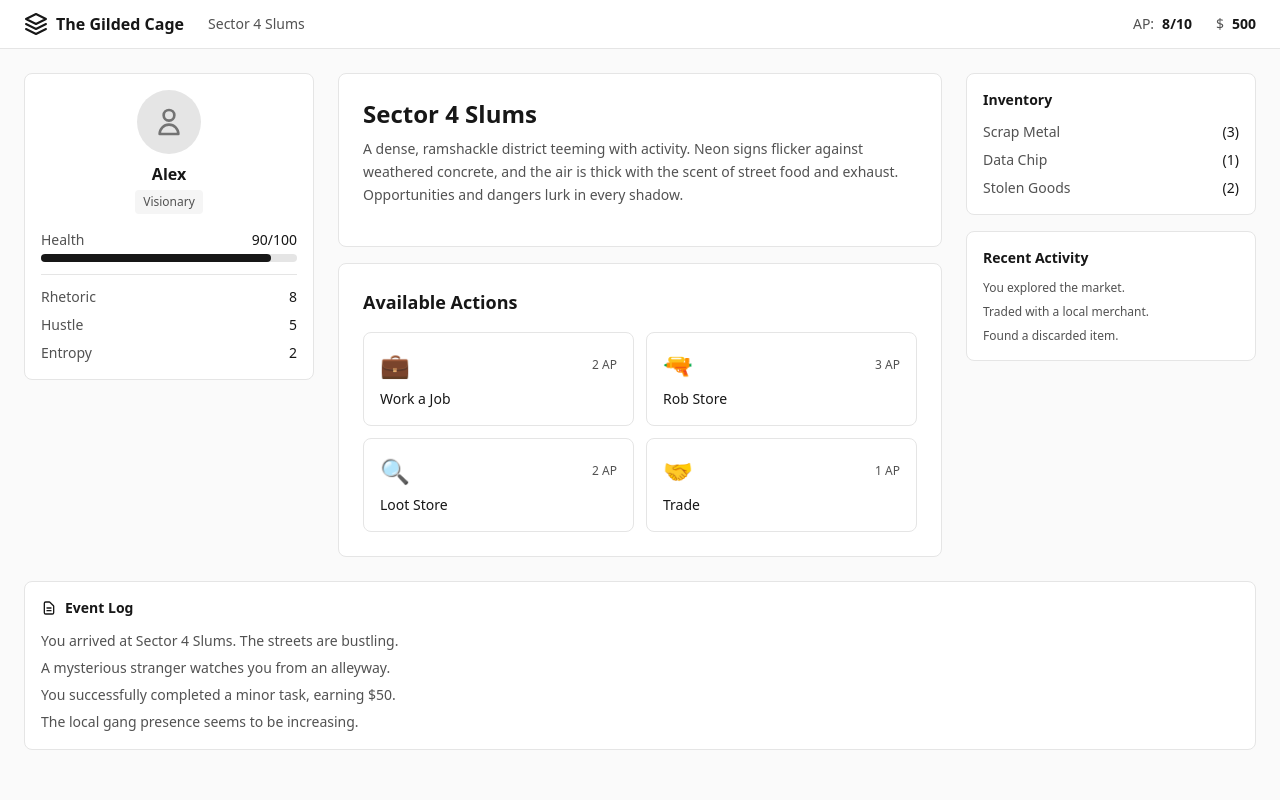
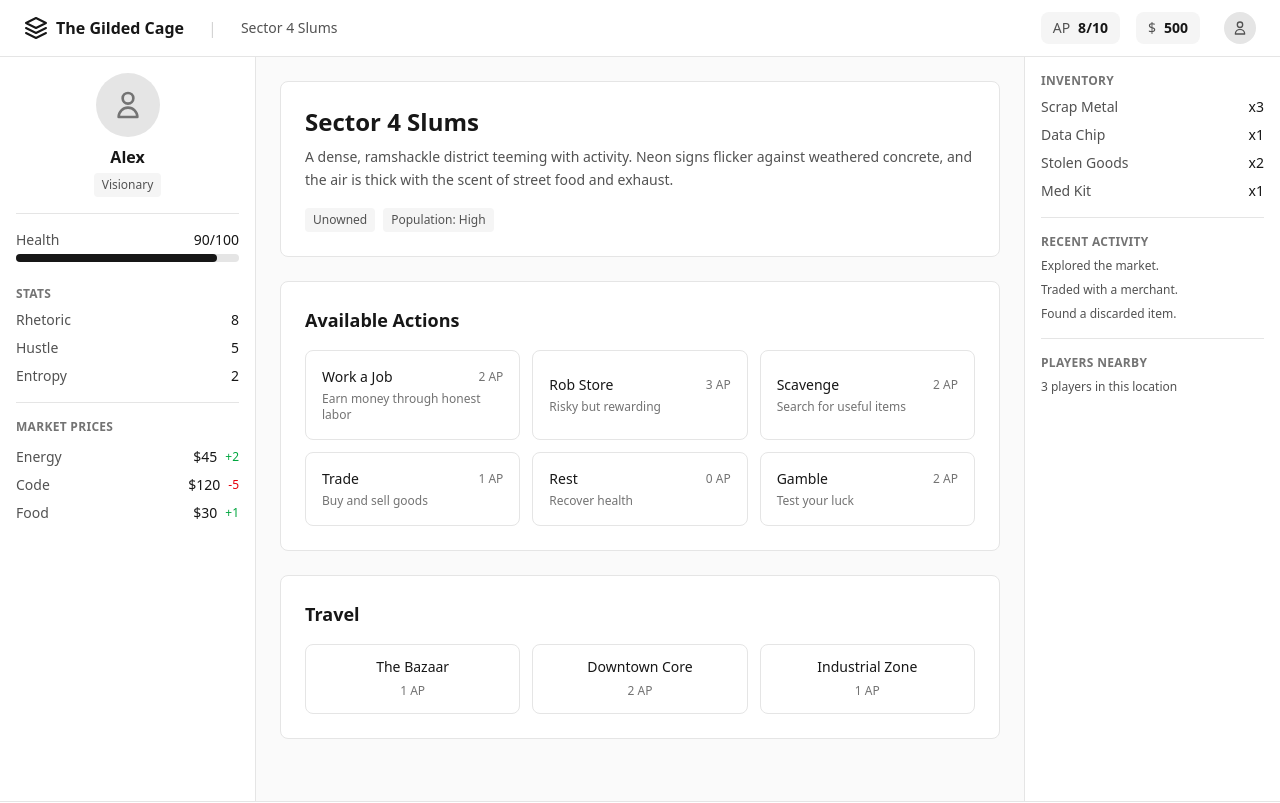
Before and after one commit to tomiwa-a/gilded-cage, a React (Vite) app: page /game in a window 1280 px wide. Shown: the top 803 px of the page. Built offline with nearby package versions, Linux system fonts and the light colour scheme.

Commit message:
added mock data

```diff
--- /dev/null
+++ b/src/data/mocks.ts
@@ -0,0 +1,57 @@
+export const mockPlayer = {
+  name: "Alex",
+  archetype: "Visionary",
+  health: 90,
+  maxHealth: 100,
+  ap: 8,
+  maxAp: 10,
+  money: 500,
+  stats: {
+    rhetoric: 8,
+    hustle: 5,
+    entropy: 2,
+  },
+};
+
+export const mockLocation = {
+  name: "Sector 4 Slums",
+  description: "A dense, ramshackle district teeming with activity. Neon signs flicker against weathered concrete, and the air is thick with the scent of street food and exhaust.",
+  owner: null,
+  statusEffects: [],
+  connectedLocations: [
+    { id: 1, name: "The Bazaar", cost: 1 },
+    { id: 2, name: "Downtown Core", cost: 2 },
+    { id: 3, name: "Industrial Zone", cost: 1 },
+  ],
+};
+
+export const mockActions = [
+  { id: 1, name: "Work a Job", cost: 2, description: "Earn money through honest labor" },
+  { id: 2, name: "Rob Store", cost: 3, description: "Risky but rewarding" },
+  { id: 3, name: "Scavenge", cost: 2, description: "Search for useful items" },
+  { id: 4, name: "Trade", cost: 1, description: "Buy and sell goods" },
+  { id: 5, name: "Rest", cost: 0, description: "Recover health" },
+  { id: 6, name: "Gamble", cost: 2, description: "Test your luck" },
+];
+
+export const mockInventory = [
+  { name: "Scrap Metal", quantity: 3 },
+  { name: "Data Chip", quantity: 1 },
+  { name: "Stolen Goods", quantity: 2 },
+  { name: "Med Kit", quantity: 1 },
+];
+
+export const mockEventLog = [
+  { id: 1, text: "You arrived at Sector 4 Slums. The streets are bustling.", time: "2 min ago" },
+  { id: 2, text: "A mysterious stranger watches you from an alleyway.", time: "5 min ago" },
+  { id: 3, text: "You successfully completed a minor task, earning $50.", time: "8 min ago" },
+  { id: 4, text: "The local gang presence seems to be increasing.", time: "12 min ago" },
+  { id: 5, text: "You found a discarded data chip on the ground.", time: "15 min ago" },
+  { id: 6, text: "A vendor offers you a suspicious deal.", time: "20 min ago" },
+];
+
+export const mockMarketPrices = [
+  { resource: "Energy", price: 45, change: +2 },
+  { resource: "Code", price: 120, change: -5 },
+  { resource: "Food", price: 30, change: +1 },
+];
--- a/src/pages/GamePage.tsx
+++ b/src/pages/GamePage.tsx
@@ -1,55 +1,16 @@
+import { useState } from 'react';
 import { useNavigate } from 'react-router-dom';
 import LogoIcon from '../components/icons/LogoIcon';
+import { mockPlayer, mockLocation, mockActions, mockInventory, mockEventLog, mockMarketPrices } from '../data/mocks';
 
 export default function GamePage() {
   const navigate = useNavigate();
-
-  const mockPlayer = {
-    name: "Alex",
-    archetype: "Visionary",
-    health: 90,
-    maxHealth: 100,
-    ap: 8,
-    maxAp: 10,
-    money: 500,
-    stats: {
-      rhetoric: 8,
-      hustle: 5,
-      entropy: 2,
-    },
-  };
-
-  const mockLocation = {
-    name: "Sector 4 Slums",
-    description: "A dense, ramshackle district teeming with activity. Neon signs flicker against weathered concrete, and the air is thick with the scent of street food and exhaust. Opportunities and dangers lurk in every shadow.",
-    owner: null,
-    statusEffects: [],
-  };
-
-  const mockActions = [
-    { id: 1, name: "Work a Job", cost: 2, icon: "💼" },
-    { id: 2, name: "Rob Store", cost: 3, icon: "🔫" },
-    { id: 3, name: "Loot Store", cost: 2, icon: "🔍" },
-    { id: 4, name: "Trade", cost: 1, icon: "🤝" },
-  ];
-
-  const mockInventory = [
-    { name: "Scrap Metal", quantity: 3 },
-    { name: "Data Chip", quantity: 1 },
-    { name: "Stolen Goods", quantity: 2 },
-  ];
-
-  const mockEventLog = [
-    "You arrived at Sector 4 Slums. The streets are bustling.",
-    "A mysterious stranger watches you from an alleyway.",
-    "You successfully completed a minor task, earning $50.",
-    "The local gang presence seems to be increasing.",
-  ];
+  const [eventLogOpen, setEventLogOpen] = useState(true);
 
   return (
-    <div className="min-h-screen bg-neutral-50">
-      <nav className="bg-white border-b border-neutral-200">
-        <div className="max-w-7xl mx-auto px-6 py-3 flex items-center justify-between">
+    <div className="min-h-screen bg-neutral-50 flex flex-col">
+      <nav className="bg-white border-b border-neutral-200 sticky top-0 z-50">
+        <div className="px-6 py-3 flex items-center justify-between">
           <div className="flex items-center gap-6">
             <button onClick={() => navigate('/')} className="flex items-center gap-2 hover:opacity-70 transition-opacity">
               <div className="w-6 h-6 text-neutral-900">
@@ -57,28 +18,33 @@ export default function GamePage() {
               </div>
               <span className="font-semibold text-neutral-900">The Gilded Cage</span>
             </button>
-            <div className="text-neutral-600 text-sm">
-              {mockLocation.name}
+            <span className="text-neutral-300">|</span>
+            <span className="text-neutral-600 text-sm">{mockLocation.name}</span>
+          </div>
+          <div className="flex items-center gap-6">
+            <div className="flex items-center gap-4 text-sm">
+              <div className="flex items-center gap-2 bg-neutral-100 px-3 py-1.5 rounded-lg">
+                <span className="text-neutral-600">AP</span>
+                <span className="font-semibold text-neutral-900">{mockPlayer.ap}/{mockPlayer.maxAp}</span>
+              </div>
+              <div className="flex items-center gap-2 bg-neutral-100 px-3 py-1.5 rounded-lg">
+                <span className="text-neutral-600">$</span>
+                <span className="font-semibold text-neutral-900">{mockPlayer.money}</span>
               </div>
             </div>
-          <div className="flex items-center gap-6">
-            <div className="flex items-center gap-2 text-sm">
-              <span className="text-neutral-600">AP:</span>
-              <span className="font-semibold text-neutral-900">{mockPlayer.ap}/{mockPlayer.maxAp}</span>
-            </div>
-            <div className="flex items-center gap-2 text-sm">
-              <span className="text-neutral-600">$</span>
-              <span className="font-semibold text-neutral-900">{mockPlayer.money}</span>
+            <div className="w-8 h-8 bg-neutral-200 rounded-full flex items-center justify-center">
+              <svg className="w-4 h-4 text-neutral-600" fill="none" stroke="currentColor" viewBox="0 0 24 24">
+                <path strokeLinecap="round" strokeLinejoin="round" strokeWidth={2} d="M16 7a4 4 0 11-8 0 4 4 0 018 0zM12 14a7 7 0 00-7 7h14a7 7 0 00-7-7z" />
+              </svg>
             </div>
           </div>
         </div>
       </nav>
 
-      <div className="max-w-7xl mx-auto p-6">
-        <div className="grid grid-cols-12 gap-6">
-          <aside className="col-span-3 space-y-4">
-            <div className="bg-white border border-neutral-200 rounded-lg p-4">
-              <div className="flex flex-col items-center mb-4">
+      <div className="flex flex-1">
+        <aside className="w-64 bg-white border-r border-neutral-200 p-4 sticky top-14 h-[calc(100vh-56px)] overflow-y-auto">
+          <div className="space-y-4">
+            <div className="flex flex-col items-center pb-4 border-b border-neutral-200">
               <div className="w-16 h-16 bg-neutral-200 rounded-full flex items-center justify-center mb-2">
                 <svg className="w-8 h-8 text-neutral-500" fill="none" stroke="currentColor" viewBox="0 0 24 24">
                   <path strokeLinecap="round" strokeLinejoin="round" strokeWidth={2} d="M16 7a4 4 0 11-8 0 4 4 0 018 0zM12 14a7 7 0 00-7 7h14a7 7 0 00-7-7z" />
@@ -90,7 +56,6 @@ export default function GamePage() {
               </span>
             </div>
 
-              <div className="space-y-3">
             <div>
               <div className="flex items-center justify-between text-sm mb-1">
                 <span className="text-neutral-600">Health</span>
@@ -104,92 +69,141 @@ export default function GamePage() {
               </div>
             </div>
 
-                <div className="pt-3 border-t border-neutral-200 space-y-2">
-                  <div className="flex items-center justify-between text-sm">
-                    <span className="text-neutral-600">Rhetoric</span>
-                    <span className="text-neutral-900 font-medium">{mockPlayer.stats.rhetoric}</span>
+            <div className="space-y-2 pt-2">
+              <h4 className="text-xs font-semibold text-neutral-500 uppercase tracking-wide">Stats</h4>
+              {Object.entries(mockPlayer.stats).map(([stat, value]) => (
+                <div key={stat} className="flex items-center justify-between text-sm">
+                  <span className="text-neutral-600 capitalize">{stat}</span>
+                  <span className="text-neutral-900 font-medium">{value}</span>
                 </div>
-                  <div className="flex items-center justify-between text-sm">
-                    <span className="text-neutral-600">Hustle</span>
-                    <span className="text-neutral-900 font-medium">{mockPlayer.stats.hustle}</span>
+              ))}
             </div>
-                  <div className="flex items-center justify-between text-sm">
-                    <span className="text-neutral-600">Entropy</span>
-                    <span className="text-neutral-900 font-medium">{mockPlayer.stats.entropy}</span>
+
+            <div className="pt-4 border-t border-neutral-200">
+              <h4 className="text-xs font-semibold text-neutral-500 uppercase tracking-wide mb-2">Market Prices</h4>
+              {mockMarketPrices.map((item) => (
+                <div key={item.resource} className="flex items-center justify-between text-sm py-1">
+                  <span className="text-neutral-600">{item.resource}</span>
+                  <div className="flex items-center gap-2">
+                    <span className="text-neutral-900 font-medium">${item.price}</span>
+                    <span className={`text-xs ${item.change > 0 ? 'text-green-600' : 'text-red-600'}`}>
+                      {item.change > 0 ? '+' : ''}{item.change}
+                    </span>
                   </div>
                 </div>
+              ))}
             </div>
           </div>
         </aside>
 
-          <main className="col-span-6 space-y-4">
+        <main className="flex-1 p-6 overflow-y-auto">
+          <div className="max-w-4xl mx-auto space-y-6">
             <div className="bg-white border border-neutral-200 rounded-lg p-6">
-              <div className="flex items-start justify-between mb-4">
-                <div>
               <h2 className="text-2xl font-bold text-neutral-900 mb-2">{mockLocation.name}</h2>
-                  <p className="text-sm text-neutral-600 leading-relaxed">
+              <p className="text-sm text-neutral-600 leading-relaxed mb-4">
                 {mockLocation.description}
               </p>
-                </div>
+              <div className="flex gap-2">
+                <span className="text-xs bg-neutral-100 text-neutral-600 px-2 py-1 rounded">Unowned</span>
+                <span className="text-xs bg-neutral-100 text-neutral-600 px-2 py-1 rounded">Population: High</span>
               </div>
             </div>
 
             <div className="bg-white border border-neutral-200 rounded-lg p-6">
               <h3 className="text-lg font-semibold text-neutral-900 mb-4">Available Actions</h3>
-              <div className="grid grid-cols-2 gap-3">
+              <div className="grid grid-cols-3 gap-3">
                 {mockActions.map((action) => (
                   <button
                     key={action.id}
                     className="p-4 border border-neutral-200 rounded-lg hover:border-neutral-900 hover:bg-neutral-50 transition-all text-left"
                   >
-                    <div className="flex items-center justify-between mb-2">
-                      <span className="text-2xl">{action.icon}</span>
-                      <span className="text-xs text-neutral-600">{action.cost} AP</span>
+                    <div className="flex items-center justify-between mb-1">
+                      <span className="font-medium text-neutral-900 text-sm">{action.name}</span>
+                      <span className="text-xs text-neutral-500">{action.cost} AP</span>
                     </div>
-                    <div className="font-medium text-neutral-900 text-sm">{action.name}</div>
+                    <p className="text-xs text-neutral-500">{action.description}</p>
                   </button>
                 ))}
               </div>
             </div>
+
+            <div className="bg-white border border-neutral-200 rounded-lg p-6">
+              <h3 className="text-lg font-semibold text-neutral-900 mb-4">Travel</h3>
+              <div className="flex gap-3">
+                {mockLocation.connectedLocations.map((loc) => (
+                  <button
+                    key={loc.id}
+                    className="flex-1 p-3 border border-neutral-200 rounded-lg hover:border-neutral-900 hover:bg-neutral-50 transition-all text-center"
+                  >
+                    <span className="font-medium text-neutral-900 text-sm block">{loc.name}</span>
+                    <span className="text-xs text-neutral-500">{loc.cost} AP</span>
+                  </button>
+                ))}
+              </div>
+            </div>
+          </div>
         </main>
 
-          <aside className="col-span-3 space-y-4">
-            <div className="bg-white border border-neutral-200 rounded-lg p-4">
-              <h3 className="text-sm font-semibold text-neutral-900 mb-3">Inventory</h3>
+        <aside className="w-64 bg-white border-l border-neutral-200 p-4 sticky top-14 h-[calc(100vh-56px)] overflow-y-auto">
+          <div className="space-y-4">
+            <div>
+              <h4 className="text-xs font-semibold text-neutral-500 uppercase tracking-wide mb-2">Inventory</h4>
               <div className="space-y-2">
                 {mockInventory.map((item, idx) => (
                   <div key={idx} className="flex items-center justify-between text-sm">
                     <span className="text-neutral-600">{item.name}</span>
-                    <span className="text-neutral-900 font-medium">({item.quantity})</span>
+                    <span className="text-neutral-900 font-medium">x{item.quantity}</span>
                   </div>
                 ))}
               </div>
             </div>
 
-            <div className="bg-white border border-neutral-200 rounded-lg p-4">
-              <h3 className="text-sm font-semibold text-neutral-900 mb-3">Recent Activity</h3>
+            <div className="pt-4 border-t border-neutral-200">
+              <h4 className="text-xs font-semibold text-neutral-500 uppercase tracking-wide mb-2">Recent Activity</h4>
               <div className="space-y-2 text-xs text-neutral-600">
-                <p>You explored the market.</p>
-                <p>Traded with a local merchant.</p>
+                <p>Explored the market.</p>
+                <p>Traded with a merchant.</p>
                 <p>Found a discarded item.</p>
+              </div>
+            </div>
+
+            <div className="pt-4 border-t border-neutral-200">
+              <h4 className="text-xs font-semibold text-neutral-500 uppercase tracking-wide mb-2">Players Nearby</h4>
+              <div className="space-y-2 text-xs text-neutral-600">
+                <p>3 players in this location</p>
+              </div>
             </div>
           </div>
         </aside>
       </div>
 
-        <div className="mt-6 bg-white border border-neutral-200 rounded-lg p-4">
-          <h3 className="text-sm font-semibold text-neutral-900 mb-3 flex items-center gap-2">
+      <div className={`bg-white border-t border-neutral-200 transition-all ${eventLogOpen ? 'h-48' : 'h-10'}`}>
+        <button
+          onClick={() => setEventLogOpen(!eventLogOpen)}
+          className="w-full px-6 py-2 flex items-center justify-between text-sm hover:bg-neutral-50"
+        >
+          <span className="font-semibold text-neutral-900 flex items-center gap-2">
             <svg className="w-4 h-4" fill="none" stroke="currentColor" viewBox="0 0 24 24">
               <path strokeLinecap="round" strokeLinejoin="round" strokeWidth={2} d="M9 12h6m-6 4h6m2 5H7a2 2 0 01-2-2V5a2 2 0 012-2h5.586a1 1 0 01.707.293l5.414 5.414a1 1 0 01.293.707V19a2 2 0 01-2 2z" />
             </svg>
             Event Log
-          </h3>
-          <div className="space-y-1 text-sm text-neutral-600 max-h-32 overflow-y-auto">
-            {mockEventLog.map((event, idx) => (
-              <p key={idx} className="leading-relaxed">{event}</p>
+          </span>
+          <svg className={`w-4 h-4 text-neutral-600 transition-transform ${eventLogOpen ? '' : 'rotate-180'}`} fill="none" stroke="currentColor" viewBox="0 0 24 24">
+            <path strokeLinecap="round" strokeLinejoin="round" strokeWidth={2} d="M19 9l-7 7-7-7" />
+          </svg>
+        </button>
+        {eventLogOpen && (
+          <div className="px-6 pb-4 overflow-y-auto h-36">
+            <div className="space-y-2">
+              {mockEventLog.map((event) => (
+                <div key={event.id} className="flex items-start gap-3 text-sm">
+                  <span className="text-xs text-neutral-400 whitespace-nowrap">{event.time}</span>
+                  <p className="text-neutral-600">{event.text}</p>
+                </div>
               ))}
             </div>
           </div>
+        )}
       </div>
     </div>
   );
```
Lines whose indentation alone changed are shown as unchanged.
